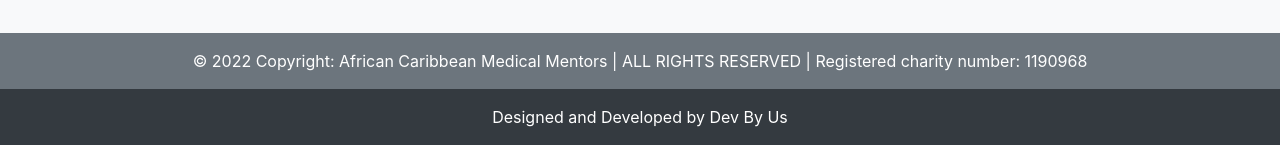
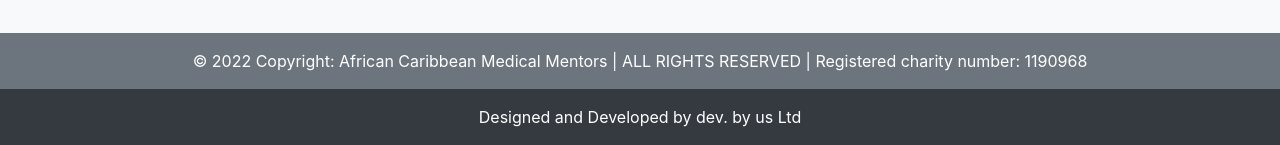
Before and after one commit to Dmani871/ACMM, a Django app: page /mentorship/ in a window 1280 px wide. Shown: the part 2100-2245 px from the top of the page. Run offline with Django 3.2, Linux system fonts and the light colour scheme; parts of the project's set-up code (start-up, migrations or seed data) failed here and were passed over; some libraries are stand-ins or nearby versions.

Commit message:
Chnaged footer

```diff
--- a/mentorship/templates/mentorship/base.html
+++ b/mentorship/templates/mentorship/base.html
@@ -30,7 +30,7 @@
     </div>
     <div class="text-center text-white p-3 bg-dark">
         Designed and Developed by
-        <a class="text-white" href="https://www.devbyus.co.uk/">Dev By Us </a>
+        <a class="text-white" href="https://www.devbyus.co.uk/">dev. by us Ltd</a>
     </div>
 
 </footer>
```
Also changed, not shown: mentorship/migrations/0002_mentorprofile_work_email.py (added).
